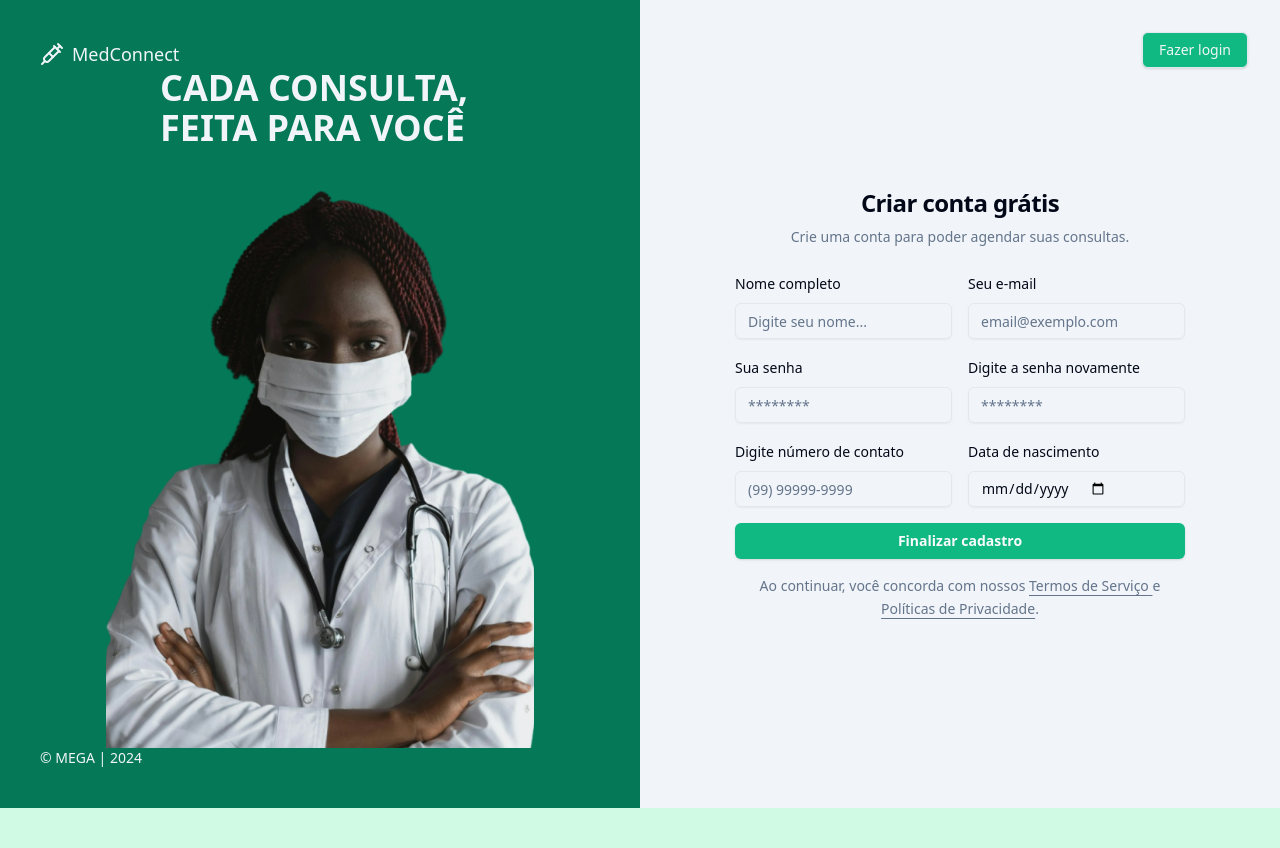
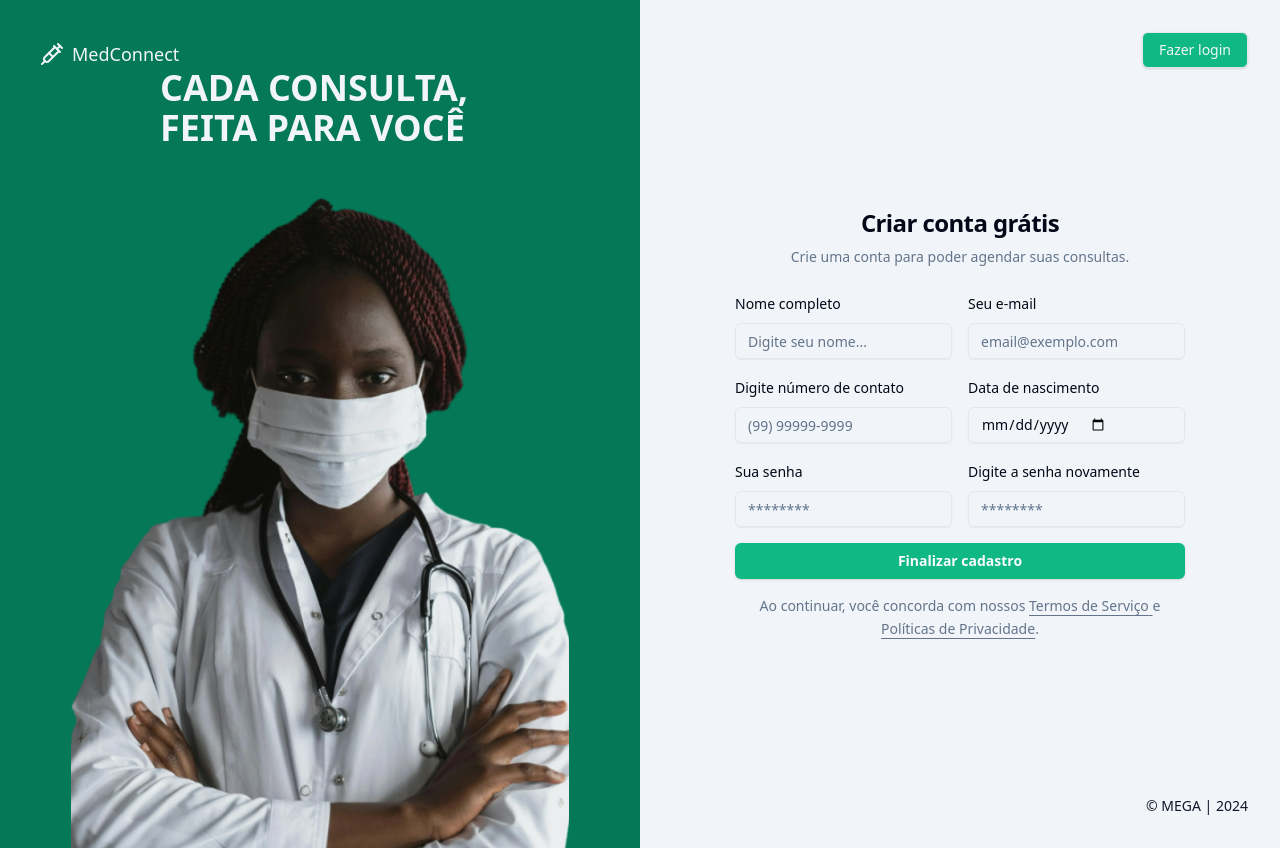
Before and after one commit to mpinheirodev/medconnect, a React (Vite) app: page /sign-up in a window 1280 px wide. Before the commit the page ends 808 px from the top, so only its background shows below. Built offline with nearby package versions, Linux system fonts and the light colour scheme.

Commit message:
add toaster confirmação de agendamento

```diff
--- a/src/components/time-picker.tsx
+++ b/src/components/time-picker.tsx
@@ -6,12 +6,12 @@ import {
   SelectValue,
 } from "@/components/ui/select"
 
-type SelectFilterProps = {
+type SelectTimeProps = {
   placeholder: string,
   value?: string
 }
 
-export function TimePicker( { placeholder }: SelectFilterProps ) {
+export function TimePicker( { placeholder }: SelectTimeProps ) {
 
   const horarios = ['08:00', '08:30', '09:00', '09:30', '10:00', '10:30', '11:00', '11:30', '13:00', '13:30', '14:00', '14:30', '15:00', '15:30', '16:00', '16:30', '17:00', '17:30']
 
--- a/src/pages/_layouts/app.tsx
+++ b/src/pages/_layouts/app.tsx
@@ -8,7 +8,7 @@ export function AppLayout() {
     <div className="flex min-h-screen flex-col antialiased">
       <Header />
 
-      <div className="flex flex-1 flex-col gap-4 p-8 pt-10">
+      <div className="flex flex-1 flex-col gap-4">
         <Outlet />
       </div>
       <Footer />
--- a/src/pages/_layouts/auth.tsx
+++ b/src/pages/_layouts/auth.tsx
@@ -5,24 +5,24 @@ import doctor2 from '@/assets/doctor2.png'
 export function AuthLayout() {
   return (
     <div className="grid min-h-screen grid-cols-2 antialiased">
-      <div className="flex h-full flex-col justify-between bg-emerald-700 p-10 text-muted-foreground">
+      <div className="flex h-full flex-col justify-between bg-emerald-700 p-10 pb-0 text-muted-foreground">
         <div className="flex items-center gap-3 text-lg font-medium text-accent">
           <Link to='/' className='flex items-center gap-2'>
             <Syringe className="h-6 w-6" />
               MedConnect
           </Link>
         </div>
-        <div className='flex-1 flex flex-col items-center justify-center'>
+        <div className='flex-1 flex flex-col items-center justify-between'>
           <h1 className='w-80 text-accent font-bold text-4xl'>CADA CONSULTA, FEITA PARA VOCÊ</h1>
-          <img src={doctor2} alt="" className='h-[600px]' />
+          <img src={doctor2} alt="" className='h-[700px]' />
         </div>
-        <footer className="text-sm text-accent">
-          &copy; MEGA | {new Date().getFullYear()}
-        </footer>
       </div>
 
       <div className="relative flex flex-col items-center justify-center bg-muted">
         <Outlet />
+        <footer className="text-sm text-accent-foreground absolute bottom-8 right-8">
+          &copy; MEGA | {new Date().getFullYear()}
+        </footer>
       </div>
     </div>
   )
--- a/src/pages/app/confirmation.tsx
+++ b/src/pages/app/confirmation.tsx
@@ -3,7 +3,7 @@ import { CircleCheck } from "lucide-react"
 
 export function Confimation() {
   return (
-    <div className="bg-emerald-700 text-accent flex-1 -m-10 -mb-20 p-10 flex gap-4 flex-col items-center justify-center">
+    <div className="bg-emerald-700 text-accent flex-1 p-10 flex gap-4 flex-col items-center justify-center">
       <CircleCheck className="h-40 w-40" />
       <h1 className="text-3xl">Seu agendamento foi confirmado!</h1>
       <div className="flex flex-col gap-2 items-center">
--- a/src/pages/app/profile.tsx
+++ b/src/pages/app/profile.tsx
@@ -1,8 +1,9 @@
+import { Helmet } from "react-helmet-async";
 
 export function Profile() {
   return (
-    <div>
-      <h1>Profile</h1>
-    </div>
+    <>
+      <Helmet title="Perfil" />
+    </>
   )
 }
--- a/src/pages/app/scheduling.tsx
+++ b/src/pages/app/scheduling.tsx
@@ -4,8 +4,8 @@ import { ptBR } from 'date-fns/locale';
 import { TimePicker } from "@/components/time-picker";
 import { ProfileCard } from "@/components/profile-card";
 import { Button } from "@/components/ui/button";
-import { Link } from "react-router-dom";
-
+import { Helmet } from "react-helmet-async";
+import { toast, Toaster } from "sonner";
 
 
 export function Scheduling() {
@@ -13,13 +13,26 @@ export function Scheduling() {
   const [date, setDate] = useState<Date | undefined>(new Date())
   const [time, setTime] = useState('')
 
+  async function handleSchedule() {
+    try {
+      await new Promise((resolve) => setTimeout(resolve, 2000))
+
+      toast.success('Agendamento concluído.',{
+        description: 'Sua consulta foi agendada com sucesso para o dia: ' + date?.toLocaleDateString() + ' às ' + time,
+      })
+    } catch {
+      toast.error('Erro ao cadastrar agendamento.')
+    }
+  }
+
   return (
-    <div className="-mt-10 flex flex-col gap-12">
+    <div className="flex flex-col gap-12">
+      <Helmet title="Agendamento" />
       <div className="bg-emerald-700 text-slate-50 flex flex-col gap-2 items-center justify-center p-12">
         <h1 className="text-4xl font-bold">Agende sua consulta:</h1>
         <span className="">Escolha a data e horário para sua consulta</span>
       </div>
-      <div className="flex-1 grid grid-cols-2 gap-10 items-start justify-center">
+      <div className="flex-1 grid grid-cols-2 gap-10 items-start justify-center p-8">
         <div className="px-16 py-6 text-2xl font-semibold text-center rounded-md border border-slate-400 bg-slate-100 grid grid-cols-2 justify-evenly shadow" >
           <div className='flex flex-col justify-center items-center'>
             <h1>Data</h1>
@@ -40,11 +53,16 @@ export function Scheduling() {
               <TimePicker placeholder="Escolha um horário" />
             </div>
             <div>
+              <Toaster
+              duration={8000}
+              richColors
+              closeButton
+              />
               <Button
-              className="bg-emerald-500 hover:bg-emerald-600">
-                <Link to='/confirmation'>
-                  Confirmar agendamento
-                </Link>
+              className="bg-emerald-500 hover:bg-emerald-600"
+              onClick={handleSchedule}
+              >
+                Confirmar agendamento
               </Button>
             </div>
             <div className="h-full text-md flex flex-col gap-2">
--- a/src/pages/app/welcome.tsx
+++ b/src/pages/app/welcome.tsx
@@ -12,13 +12,13 @@ export function Welcome() {
   return (
     <div>
       <Helmet title="Bem-vindo" />
-      <div className='flex-1 flex items-center justify-evenly mb-80 pt-10'>
+      <div className='flex-1 flex items-center justify-evenly h-svh'>
         <div className='flex flex-col gap-16'>
           <h1 className='text-6xl font-semibold w-[600px]'>
             Cuidamos de você com empatia e inovação, trazendo soluções avançadas para cuidar da sua saúde.
           </h1>
           <Button className='bg-emerald-500 text-xl font-bold w-fit p-8 hover:bg-emerald-700 shadow'>
-            Marque aqui sua consulta
+            Busque aqui sua consulta
           </Button>
         </div>
         <img className='h-[600px]' src={MedicaImage} alt="ImagemMedica" />
--- a/src/pages/auth/sign-up.tsx
+++ b/src/pages/auth/sign-up.tsx
@@ -1,7 +1,7 @@
 import { Helmet } from 'react-helmet-async'
 import { useForm } from 'react-hook-form'
 import { Link, useNavigate } from 'react-router-dom'
-import { toast } from 'sonner'
+import { toast, Toaster } from 'sonner'
 import { z } from 'zod'
 
 import { Button } from '@/components/ui/button'
@@ -46,6 +46,7 @@ export function SignUp() {
     <>
       <Helmet title="Cadastro" />
       <div className="p-8">
+        <Toaster richColors />
         <Button variant="outline" asChild className="absolute right-8 top-8 bg-emerald-500 hover:bg-emerald-600 text-accent hover:text-accent shadow">
           <Link to="/sign-in">Fazer login</Link>
         </Button>
@@ -80,6 +81,23 @@ export function SignUp() {
                 />
               </div>
               <div className="space-y-2">
+                <Label htmlFor="phone">Digite número de contato</Label>
+                <Input
+                id="phone"
+                type="tel"
+                placeholder='(99) 99999-9999'
+                {...register('phone')}
+                />
+              </div>
+              <div className="space-y-2">
+                <Label htmlFor="birthDate">Data de nascimento</Label>
+                <Input
+                id="birthDate"
+                type="date"
+                {...register('birthDate')}
+                />
+              </div>
+              <div className="space-y-2">
                 <Label htmlFor="password">Sua senha</Label>
                 <Input
                   id="password"
@@ -95,23 +113,6 @@ export function SignUp() {
                 type="password"
                 placeholder='********'
                 {...register('password')}
-                />
-              </div>
-              <div className="space-y-2">
-                <Label htmlFor="phone">Digite número de contato</Label>
-                <Input
-                id="phone"
-                type="tel"
-                placeholder='(99) 99999-9999'
-                {...register('phone')}
-                />
-              </div>
-              <div className="space-y-2">
-                <Label htmlFor="birthDate">Data de nascimento</Label>
-                <Input
-                id="birthDate"
-                type="date"
-                {...register('birthDate')}
                 />
               </div>
             </div>
```
